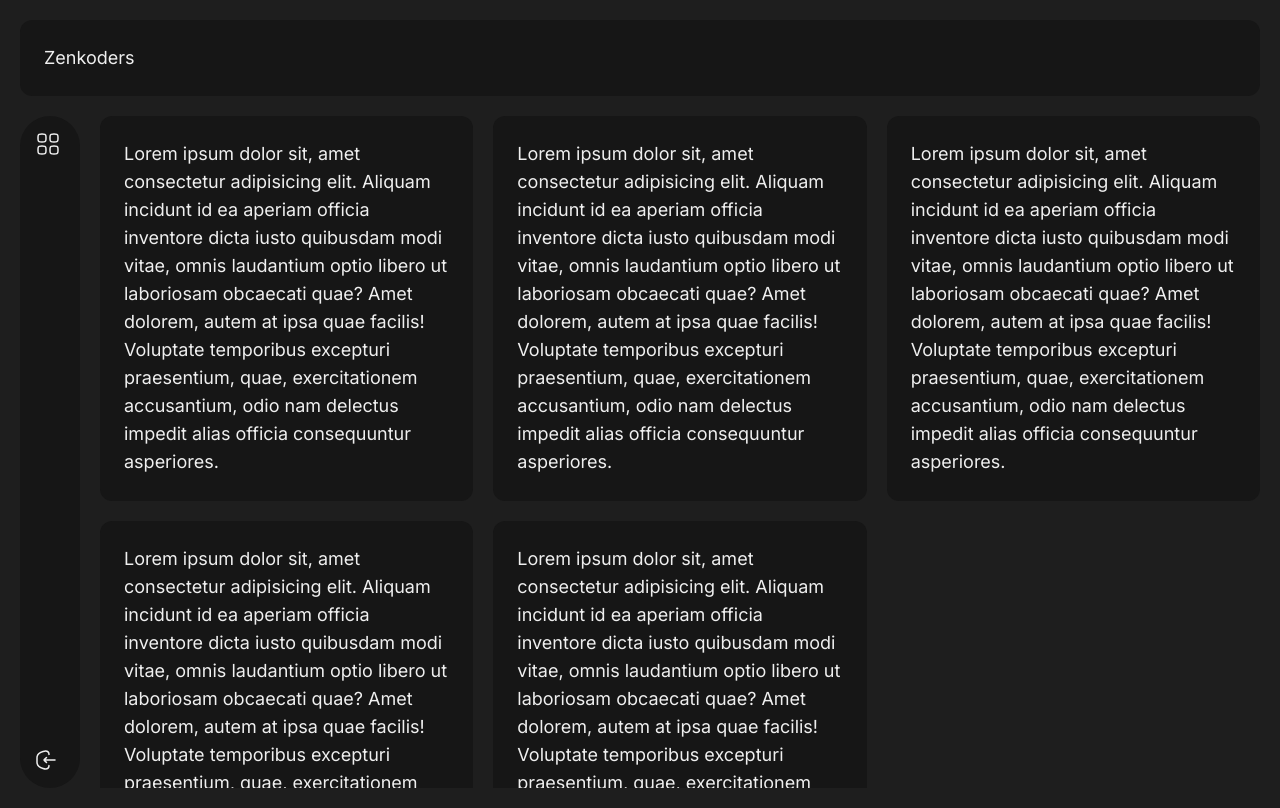
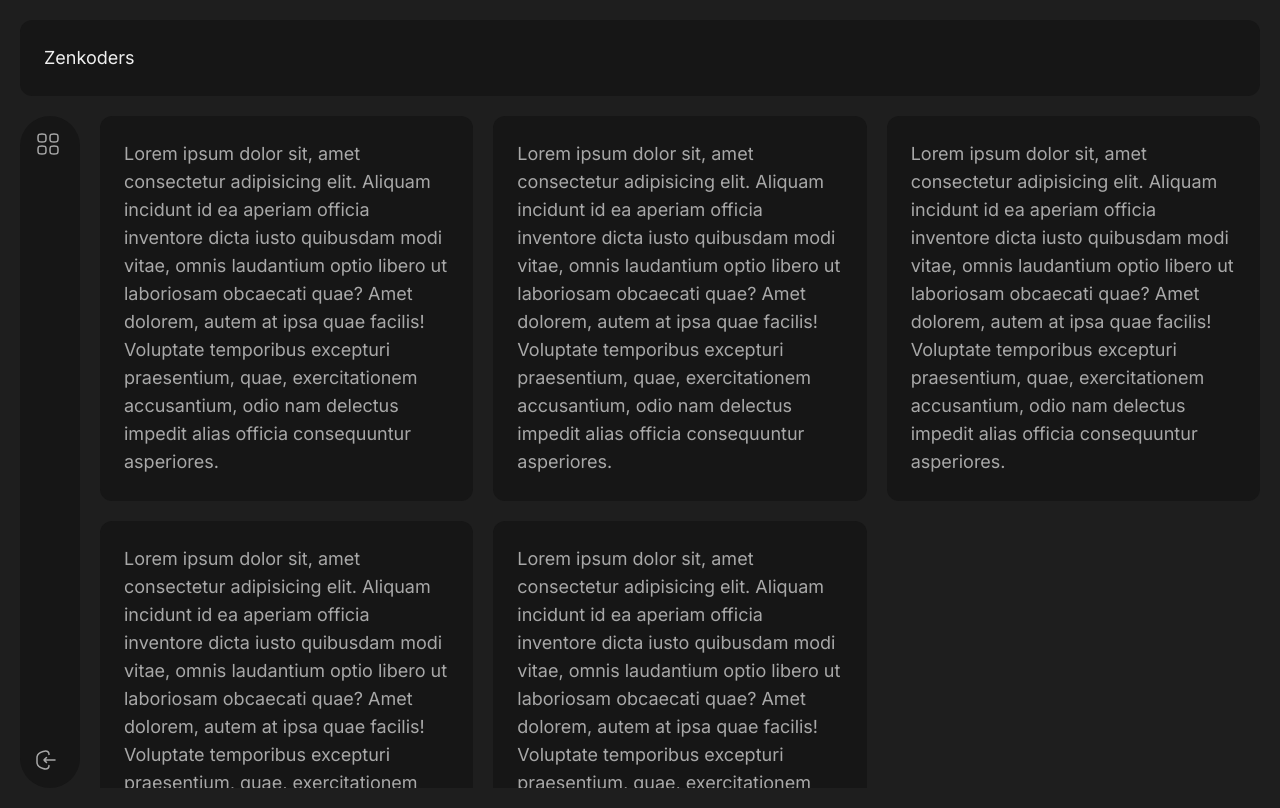
Before and after one commit to mursaleen-zenkoders/hrms, a Next.js app: page / in a window 1280 px wide. Built offline with nearby package versions, Linux system fonts and the light colour scheme.

Commit message:
Change color code

```diff
--- /dev/null
+++ b/src/app/not-found.tsx
@@ -0,0 +1,7 @@
+import React from 'react';
+
+const NotFound = () => {
+  return <div>Not Found</div>;
+};
+
+export default NotFound;
--- a/src/app/page.tsx
+++ b/src/app/page.tsx
@@ -2,7 +2,7 @@ import CardFrame from '@/components/card/card-frame';
 
 export default function Home() {
   return (
-    <div className='gap-5 grid grid-cols-1 md:grid-cols-2 xl:grid-cols-3'>
+    <div className='gap-5 grid grid-cols-1 md:grid-cols-2 xl:grid-cols-3 text-text-gray'>
       <CardFrame className='text-lg h-[385px]'>
         Lorem ipsum dolor sit, amet consectetur adipisicing elit. Aliquam
         incidunt id ea aperiam officia inventore dicta iusto quibusdam modi
--- a/src/styles/globals.css
+++ b/src/styles/globals.css
@@ -31,7 +31,7 @@ body {
 }
 
 ::-webkit-scrollbar-thumb {
-    background: #EFEFEF;
+    background: #1E1E1E;
     border-radius: 4px;
     cursor: pointer;
 }
--- a/tailwind.config.ts
+++ b/tailwind.config.ts
@@ -14,9 +14,10 @@ const config: Config = {
           'conic-gradient(from 180deg at 50% 50%, var(--tw-gradient-stops))',
       },
       colors: {
-        'light-black': '#1E1E1E',
-        'light-gray': '#EFEFEF',
+        'bg-color': '#1E1E1E',
+        'light-gray': '#F8F8F8',
         'card-black': '#161616',
+        'text-gray': '#A8A8A8',
       },
     },
   },
```
Also changed, not shown: public/assets/icons/dashboard.svg, public/assets/icons/logout.svg.
